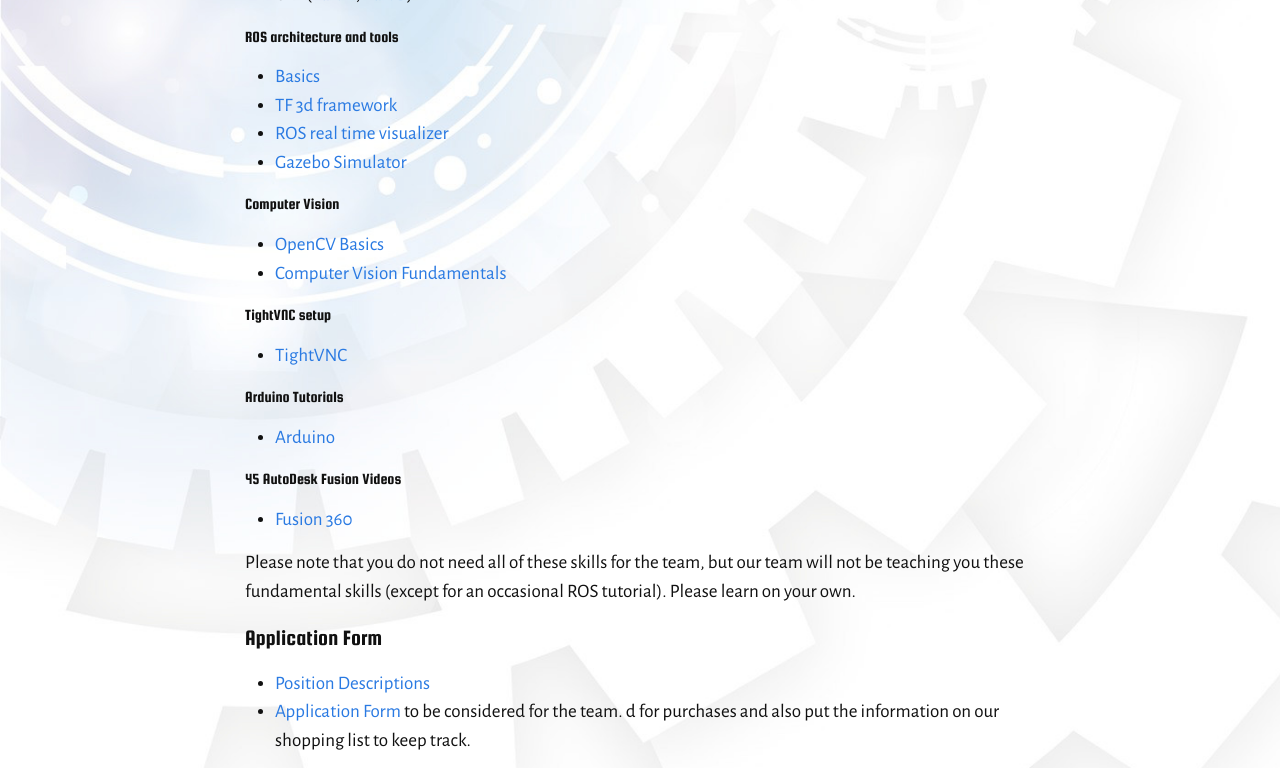
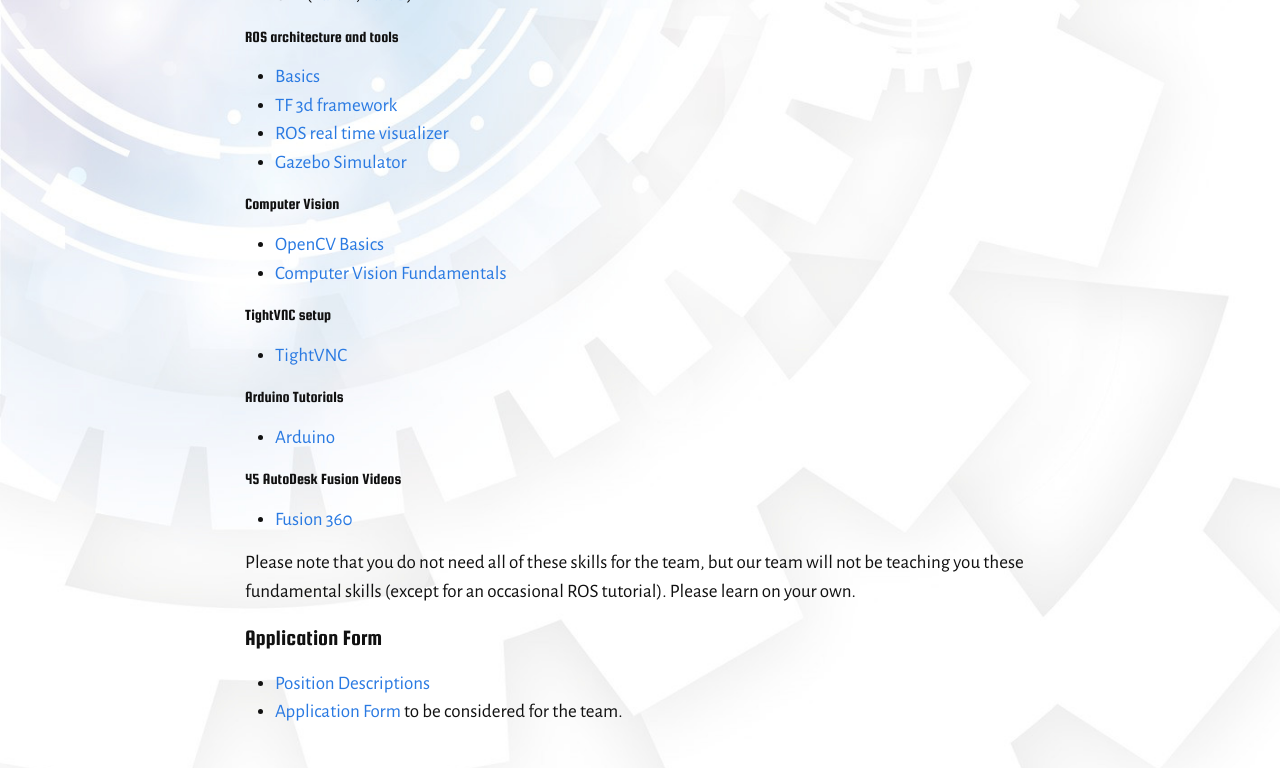
Before and after one commit to utra/utra-old-website, a Jekyll site: the page built from teams/soccer.md, in a window 1280 px wide and 900 px high, scrolled down 1144 px, cut to the strip 0-768 px from the top of the window. Built offline with Jekyll 4.4.1, drawn with Linux system fonts in a browser that asks for light colours.

Commit message:
Formatting

```diff
--- a/teams/soccer.md
+++ b/teams/soccer.md
@@ -66,4 +66,3 @@ Please note that you do not need all of these skills for the team, but our team
 ### Application Form
 - [Position Descriptions](https://docs.google.com/document/d/1BRW8Yy9hYQix4jPiH-h9IGgB-WI3EY-ORngu0wuO0I4/edit#heading=h.psut0c1hptr)
 - [Application Form](https://docs.google.com/forms/d/e/1FAIpQLSfNVsrOJ_nnYgjDqINVgbXt_oHVTZMs3i8i2qSVGLBJYF-PVA/viewform) to be considered for the team.
-d for purchases and also put the information on our shopping list to keep track.
```
